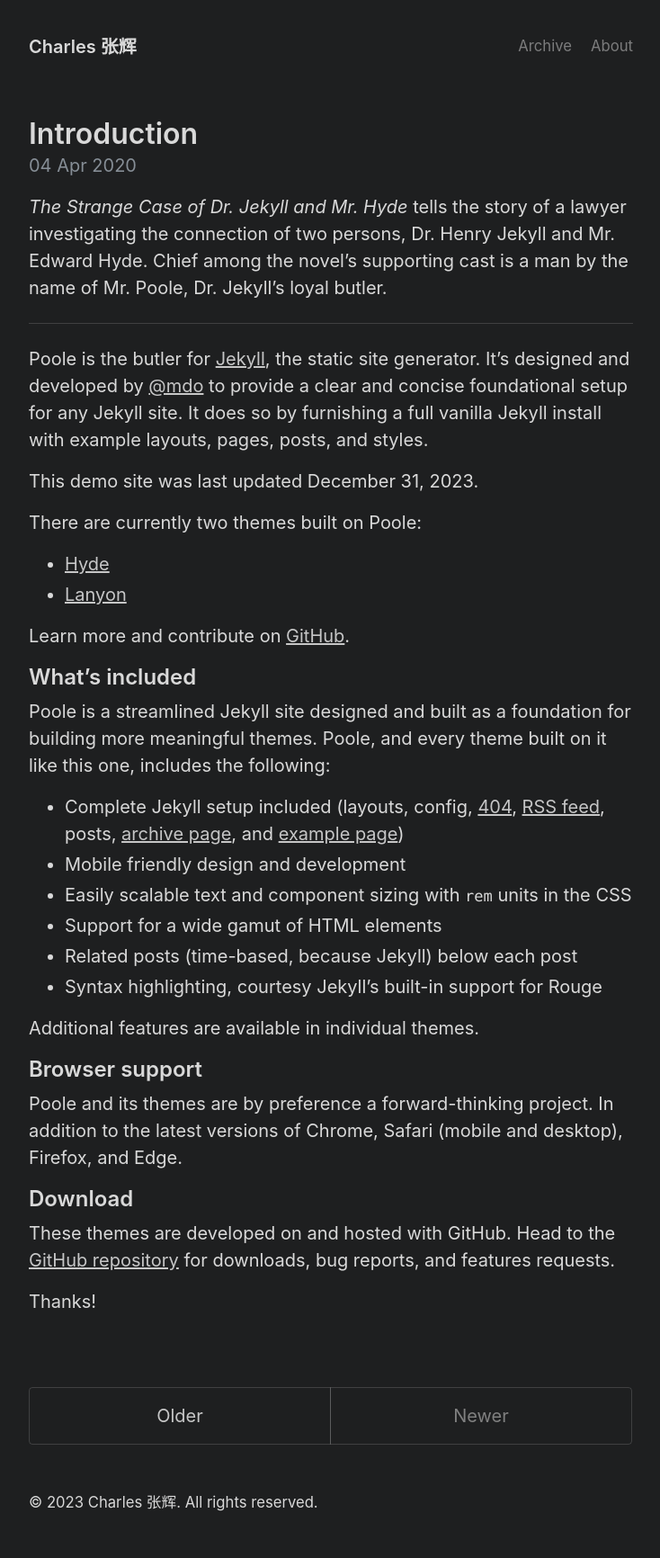
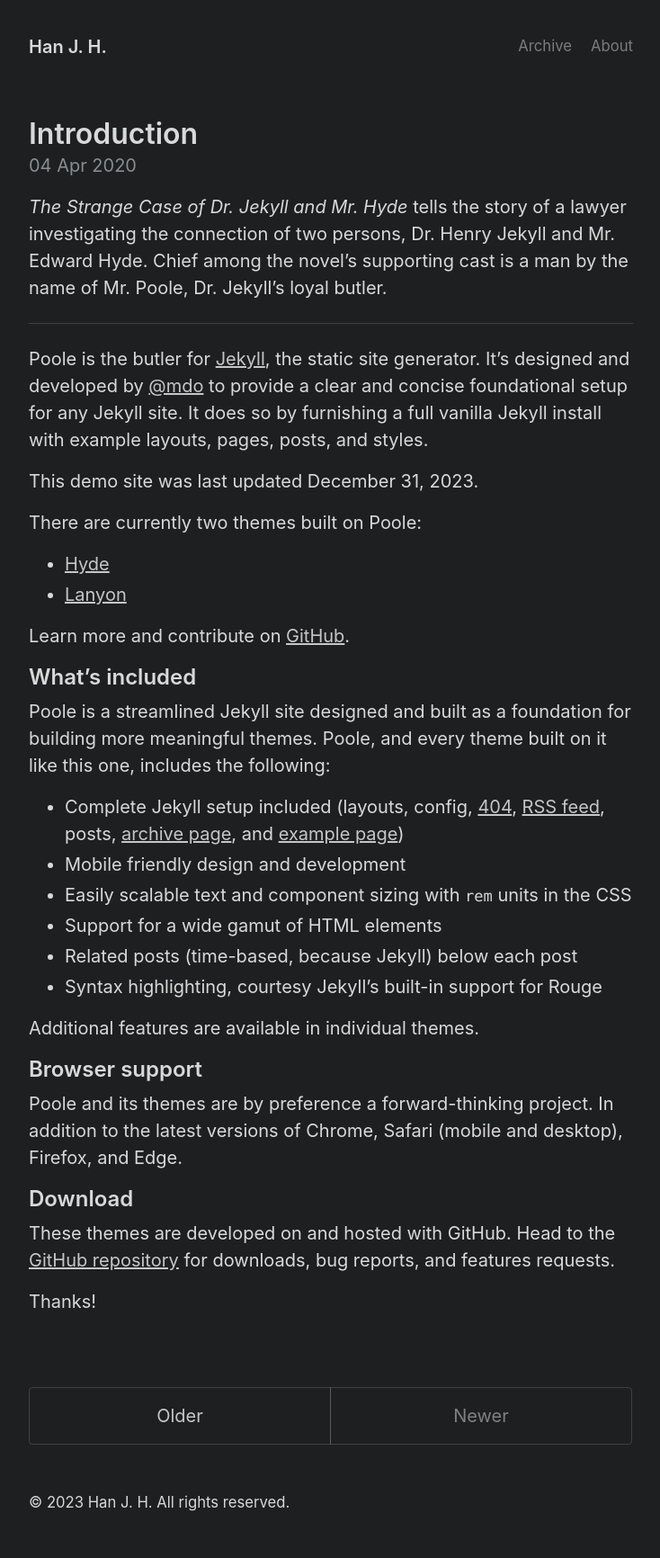
Before and after one commit to jsph06/jsph06.github.io, a Jekyll site: the page built from index.html, in a window 1280 px wide. Shown: the whole page at 90% size, without its empty margins (272-1006 px from the left). Built offline with Jekyll 4.4.1, drawn with Linux system fonts in a browser that asks for light colours; the list of posts is cut into pages by our own code.

Commit message:
2023/12/31/21:42

```diff
--- a/_config.yml
+++ b/_config.yml
@@ -1,5 +1,5 @@
 # Setup
-title: Charles 张辉
+title: Han J. H.
 url:
 paginate: 1
 baseurl: ""
@@ -32,7 +32,7 @@
 
 # Specify the author for blog posts
 author:
-  name: charles.zhang.hui
+  name: Han J. H.
   url:
   email: 3047285021@qq.com
 
--- a/_layouts/default.html
+++ b/_layouts/default.html
@@ -25,7 +25,7 @@
           &copy;
           <time datetime="{{ site.time | date_to_xmlschema }}"
             >{{ site.time | date: '%Y' }}</time
-          > Charles 张辉. All rights reserved.
+          > Han J. H. All rights reserved.
         </small>
       </footer>
     </div>
```
